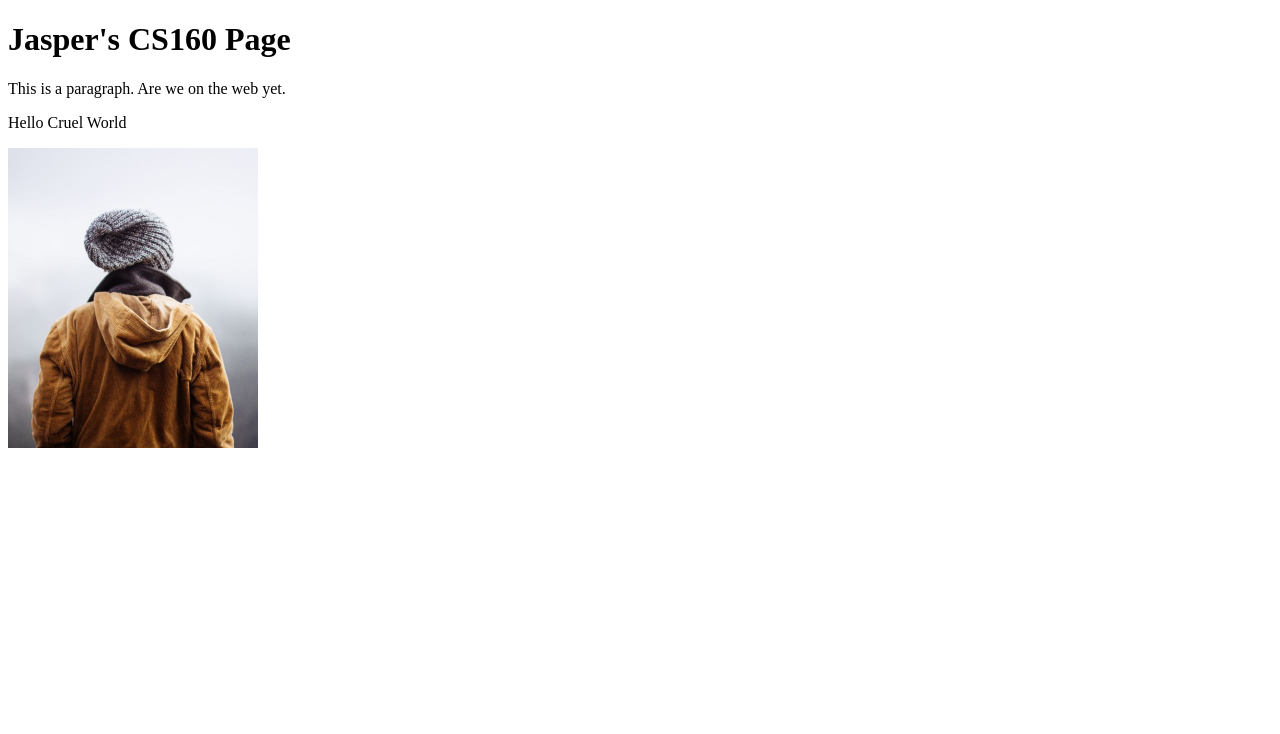
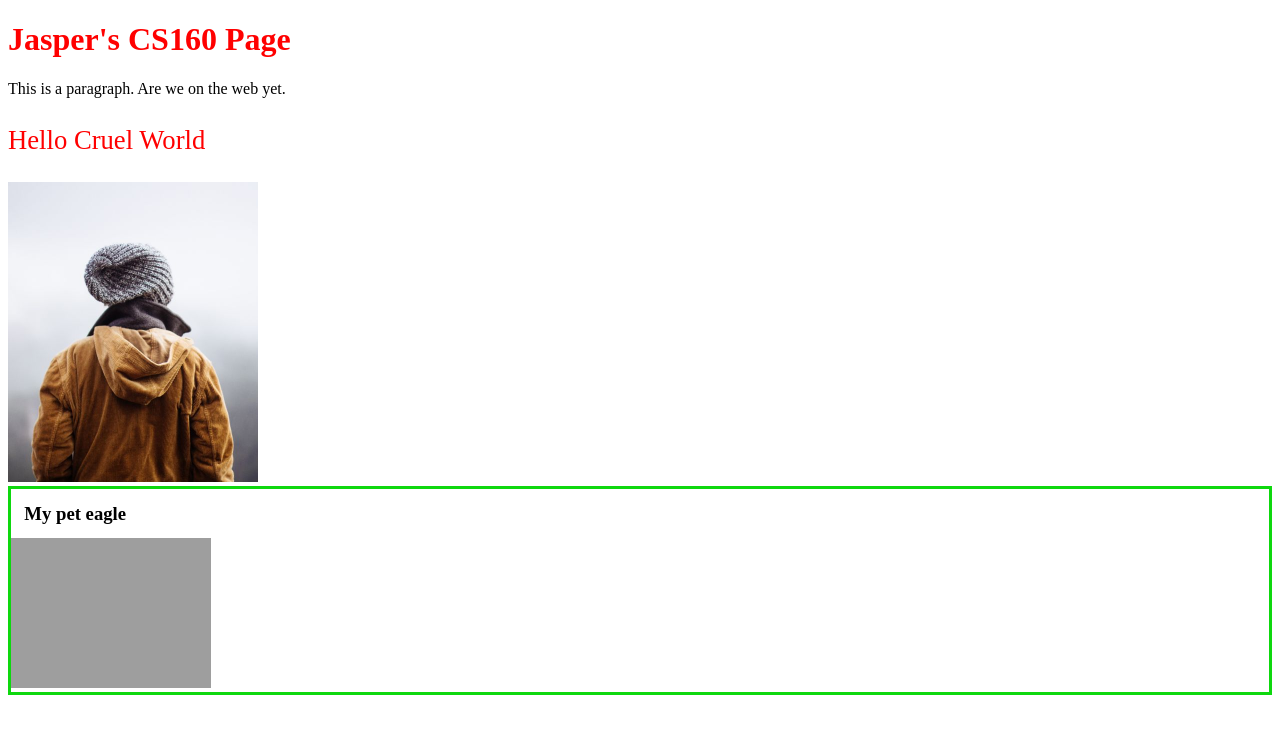
Before and after one commit to JasperBritton/JasperBritton.github.io, a plain HTML site: page index.html in a window 1280 px wide. Drawn offline with Linux system fonts and the light colour scheme; grey boxes are pictures that could not be loaded.

Commit message:
Update index.html

```diff
--- a/index.html
+++ b/index.html
@@ -3,11 +3,17 @@
 <title>Jasper's Page</title>
 <body>
 
-<h1>Jasper's CS160 Page</h1>
+<h1 style="color:red;">Jasper's CS160 Page</h1>
 <p>This is a paragraph. Are we on the web yet.</p>
-<p>Hello Cruel World</p>
+<p style="color:red; font-size: 20pt;">Hello Cruel World</p>
 
 <img src="images/img_girl.jpg" alt="Girl in a jacket" width="250" height="300">
 
+<div style="border-style: solid;border-color: rgb(14, 216, 14);">
+    <h3 style="margin: 10pt;">My pet eagle</h3>
+    <img src="https://www.fws.gov/southeast/images/hero/medium/bald-eagle.jpg"
+     height="150" width="200">
+</div>
+
 </body>
 </html>
```
